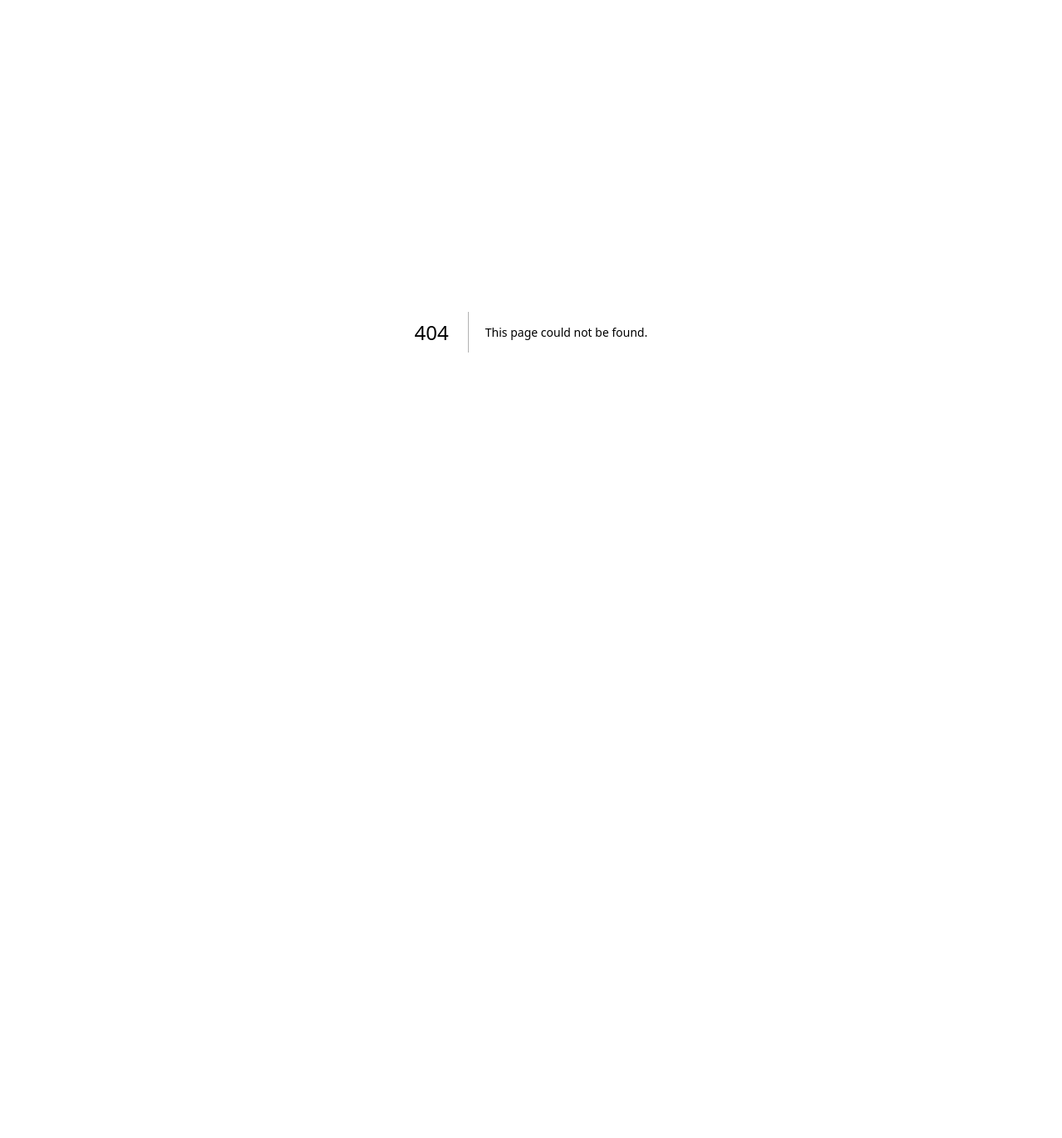
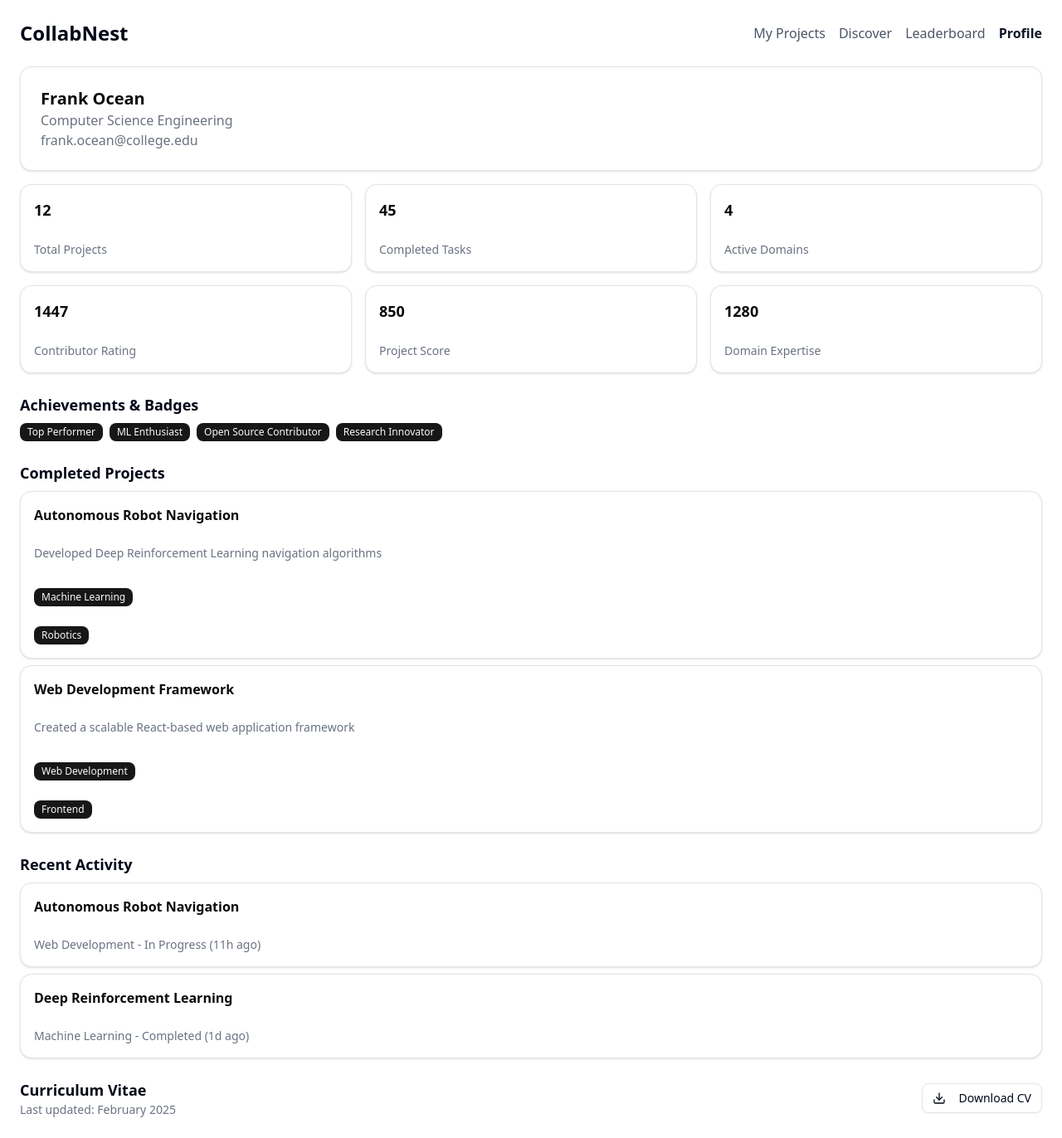
Before and after one commit to riddhiirajanii/collabnestt, a Next.js app: page /profile in a window 1280 px wide. Before the commit this address had no page. Shown: the whole page at 83% size. Before the commit the page ends 800 px from the top, so only its background shows below. Built offline with nearby package versions, Linux system fonts and the light colour scheme.

Commit message:
Create page

```diff
--- /dev/null
+++ b/app/profile/page.tsx
@@ -0,0 +1,98 @@
+import { Card, CardContent } from "@/components/ui/card";
+import { Badge } from "@/components/ui/badge";
+import { Button } from "@/components/ui/button";
+import { Download } from "lucide-react";
+
+export default function ProfilePage() {
+  return (
+    <div className="container mx-auto p-6">
+      {/* Header */}
+      <div className="flex justify-between items-center mb-6">
+        <h1 className="text-2xl font-bold">CollabNest</h1>
+        <nav className="space-x-4">
+          <a href="#" className="text-gray-600">My Projects</a>
+          <a href="#" className="text-gray-600">Discover</a>
+          <a href="#" className="text-gray-600">Leaderboard</a>
+          <a href="#" className="text-gray-900 font-semibold">Profile</a>
+        </nav>
+      </div>
+
+      {/* Profile Section */}
+      <Card className="p-6">
+        <div className="flex justify-between">
+          <div>
+            <h2 className="text-xl font-bold">Frank Ocean</h2>
+            <p className="text-gray-500">Computer Science Engineering</p>
+            <p className="text-gray-500">frank.ocean@college.edu</p>
+          </div>
+        </div>
+      </Card>
+
+      {/* Stats Section */}
+      <div className="grid grid-cols-3 gap-4 mt-4">
+        {[
+          { label: "Total Projects", value: "12" },
+          { label: "Completed Tasks", value: "45" },
+          { label: "Active Domains", value: "4" },
+          { label: "Contributor Rating", value: "1447" },
+          { label: "Project Score", value: "850" },
+          { label: "Domain Expertise", value: "1280" },
+        ].map((stat, index) => (
+          <Card key={index} className="p-4">
+            <h3 className="text-lg font-semibold">{stat.value}</h3>
+            <p className="text-gray-500 text-sm">{stat.label}</p>
+          </Card>
+        ))}
+      </div>
+
+      {/* Achievements & Badges */}
+      <div className="mt-6">
+        <h3 className="text-lg font-semibold mb-2">Achievements & Badges</h3>
+        <div className="flex space-x-2">
+          {["Top Performer", "ML Enthusiast", "Open Source Contributor", "Research Innovator"].map((badge, index) => (
+            <Badge key={index}>{badge}</Badge>
+          ))}
+        </div>
+      </div>
+
+      {/* Completed Projects */}
+      <div className="mt-6">
+        <h3 className="text-lg font-semibold mb-2">Completed Projects</h3>
+        <Card className="p-4 mb-2">
+          <h4 className="font-semibold">Autonomous Robot Navigation</h4>
+          <p className="text-sm text-gray-500">Developed Deep Reinforcement Learning navigation algorithms</p>
+          <Badge className="mt-2">Machine Learning</Badge> <Badge>Robotics</Badge>
+        </Card>
+        <Card className="p-4">
+          <h4 className="font-semibold">Web Development Framework</h4>
+          <p className="text-sm text-gray-500">Created a scalable React-based web application framework</p>
+          <Badge className="mt-2">Web Development</Badge> <Badge>Frontend</Badge>
+        </Card>
+      </div>
+
+      {/* Recent Activity */}
+      <div className="mt-6">
+        <h3 className="text-lg font-semibold mb-2">Recent Activity</h3>
+        <Card className="p-4 mb-2">
+          <h4 className="font-semibold">Autonomous Robot Navigation</h4>
+          <p className="text-sm text-gray-500">Web Development - In Progress (11h ago)</p>
+        </Card>
+        <Card className="p-4">
+          <h4 className="font-semibold">Deep Reinforcement Learning</h4>
+          <p className="text-sm text-gray-500">Machine Learning - Completed (1d ago)</p>
+        </Card>
+      </div>
+
+      {/* CV Section */}
+      <div className="mt-6 flex justify-between items-center">
+        <div>
+          <h3 className="text-lg font-semibold">Curriculum Vitae</h3>
+          <p className="text-gray-500 text-sm">Last updated: February 2025</p>
+        </div>
+        <Button variant="outline">
+          <Download className="w-4 h-4 mr-2" /> Download CV
+        </Button>
+      </div>
+    </div>
+  );
+}
```
